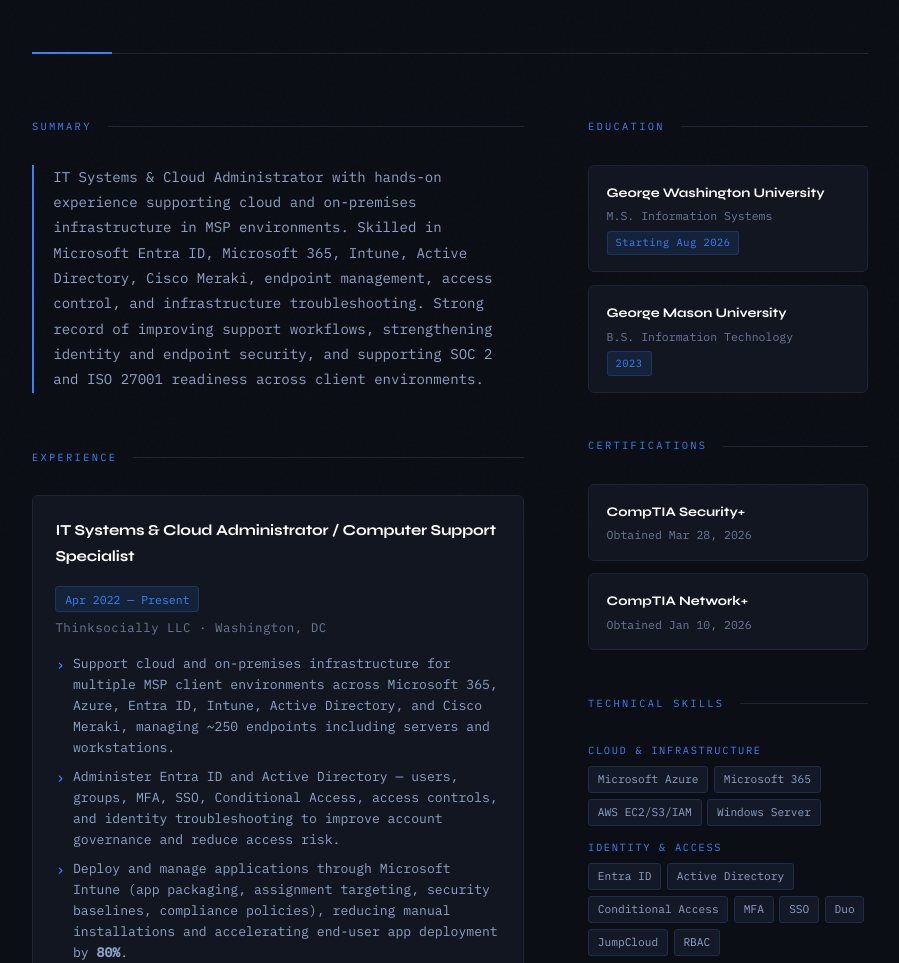
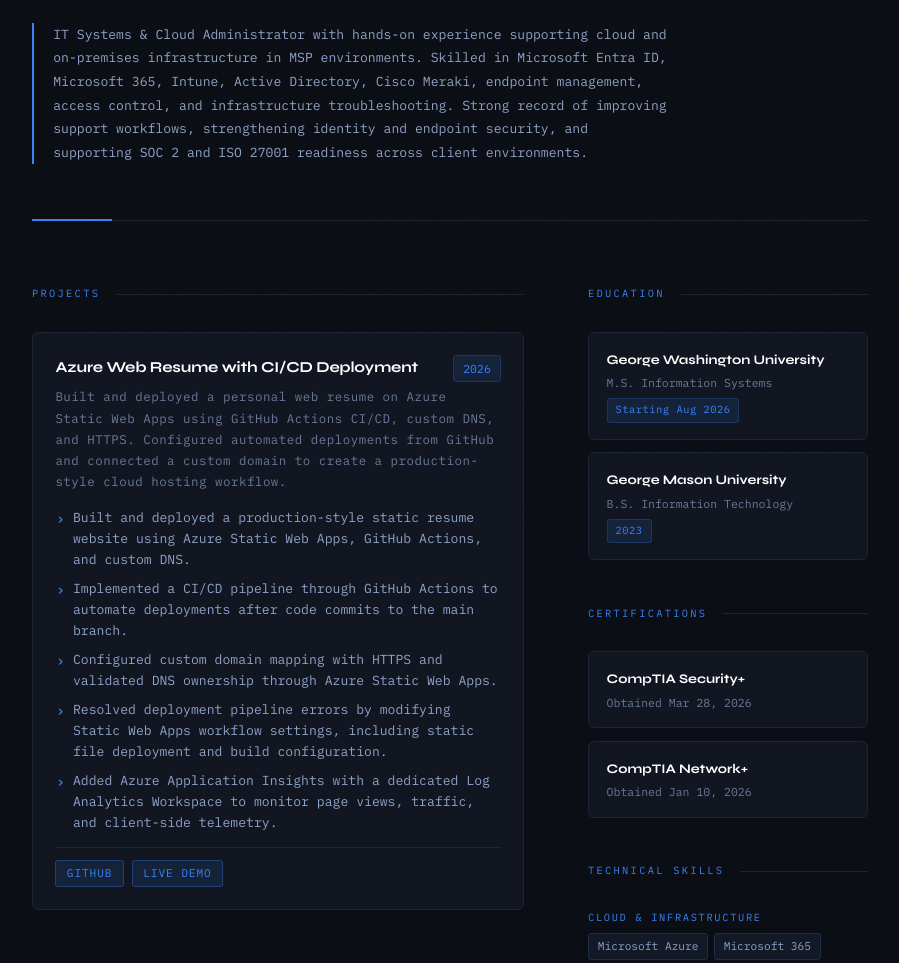
Before and after one commit to huynhanhgc/azurewebresume, a plain HTML site: page index.html in a window 1280 px wide. Shown: the part 267-1230 px from the top of the page, without its empty margins (190-1089 px from the left). Drawn offline with Linux system fonts and the light colour scheme.

Commit message:
Update Azure web resume project

```diff
--- a/index.html
+++ b/index.html
@@ -22,6 +22,9 @@
       <span class="dot">·</span>
       <a href="https://www.linkedin.com/in/anthonytrannguyen/" target="_blank" rel="noopener">linkedin.com/in/anthonytrannguyen</a>
     </div>
+    <p class="hero-summary">
+      IT Systems &amp; Cloud Administrator with hands-on experience supporting cloud and on-premises infrastructure in MSP environments. Skilled in Microsoft Entra ID, Microsoft 365, Intune, Active Directory, Cisco Meraki, endpoint management, access control, and infrastructure troubleshooting. Strong record of improving support workflows, strengthening identity and endpoint security, and supporting SOC 2 and ISO 27001 readiness across client environments.
+    </p>
   </header>
 
   <div class="layout">
@@ -31,12 +34,30 @@
 
       <div class="section">
         <div class="section-head">
-          <span class="section-head-label">Summary</span>
+          <span class="section-head-label">Projects</span>
           <div class="section-head-line"></div>
         </div>
-        <p class="summary">
-          IT Systems &amp; Cloud Administrator with hands-on experience supporting cloud and on-premises infrastructure in MSP environments. Skilled in Microsoft Entra ID, Microsoft 365, Intune, Active Directory, Cisco Meraki, endpoint management, access control, and infrastructure troubleshooting. Strong record of improving support workflows, strengthening identity and endpoint security, and supporting SOC 2 and ISO 27001 readiness across client environments.
-        </p>
+
+        <!-- Project placeholder — replace with your own -->
+        <div class="entry entry-project">
+          <div class="entry-meta">
+            <span class="entry-title">Azure Web Resume with CI/CD Deployment</span>
+            <span class="entry-period">2026</span>
+          </div>
+          <div class="entry-org">Built and deployed a personal web resume on Azure Static Web Apps using GitHub Actions CI/CD, custom DNS, and HTTPS. Configured automated deployments from GitHub and connected a custom domain to create a production-style cloud hosting workflow.</div>
+          <ul class="entry-bullets">
+            <li>Built and deployed a production-style static resume website using Azure Static Web Apps, GitHub Actions, and custom DNS.</li>
+            <li>Implemented a CI/CD pipeline through GitHub Actions to automate deployments after code commits to the main branch.</li>
+            <li>Configured custom domain mapping with HTTPS and validated DNS ownership through Azure Static Web Apps.</li>
+            <li>Resolved deployment pipeline errors by modifying Static Web Apps workflow settings, including static file deployment and build configuration.</li>
+            <li>Added Azure Application Insights with a dedicated Log Analytics Workspace to monitor page views, traffic, and client-side telemetry.</li>
+          </ul>
+          <div class="entry-project-links">
+            <a href="#" class="project-link">GitHub</a>
+            <a href="#" class="project-link">Live Demo</a>
+          </div>
+        </div>
+
       </div>
 
       <div class="section">
@@ -81,31 +102,6 @@
             <li>Configured and maintained endpoint devices and network connections to support daily housing operations.</li>
           </ul>
         </div>
-      </div>
-
-      <div class="section">
-        <div class="section-head">
-          <span class="section-head-label">Projects</span>
-          <div class="section-head-line"></div>
-        </div>
-
-        <!-- Project placeholder — replace with your own -->
-        <div class="entry entry-project">
-          <div class="entry-meta">
-            <span class="entry-title">Project Title</span>
-            <span class="entry-period">Year</span>
-          </div>
-          <div class="entry-org">Short description or role / technology stack</div>
-          <ul class="entry-bullets">
-            <li>What you built, the problem it solved, or the outcome it achieved.</li>
-            <li>Technologies used, scale, or any measurable impact.</li>
-          </ul>
-          <div class="entry-project-links">
-            <a href="#" class="project-link">GitHub</a>
-            <a href="#" class="project-link">Live Demo</a>
-          </div>
-        </div>
-
       </div>
 
     </main>
--- a/style.css
+++ b/style.css
@@ -120,6 +120,16 @@ body::before {
 .hero-contact a:hover { color: var(--accent); }
 
 .hero-contact .dot { color: var(--border); }
+
+.hero-summary {
+  margin-top: 1.6rem;
+  font-size: 0.82rem;
+  color: #8fa3c8;
+  line-height: 1.8;
+  border-left: 2px solid var(--accent);
+  padding-left: 1.2rem;
+  max-width: 640px;
+}
 
 /* ── LAYOUT ── */
 .layout {
```
